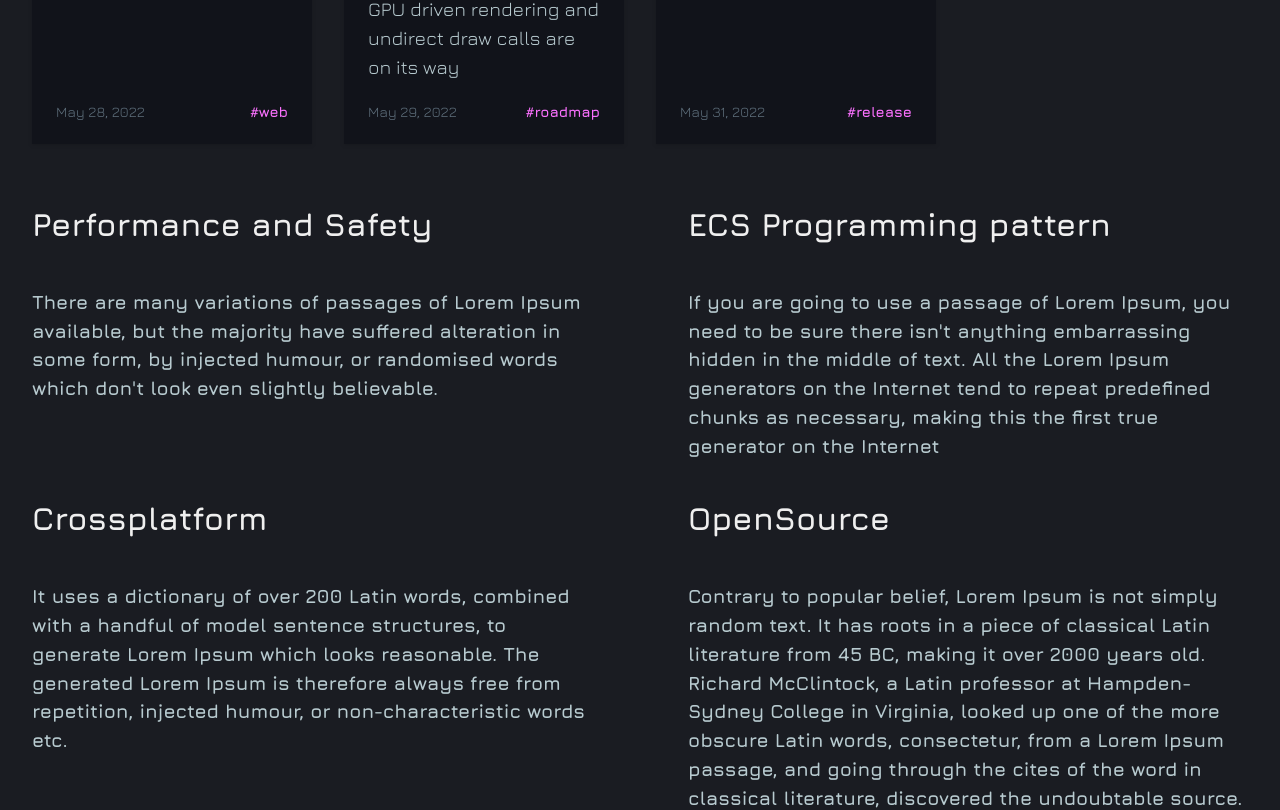
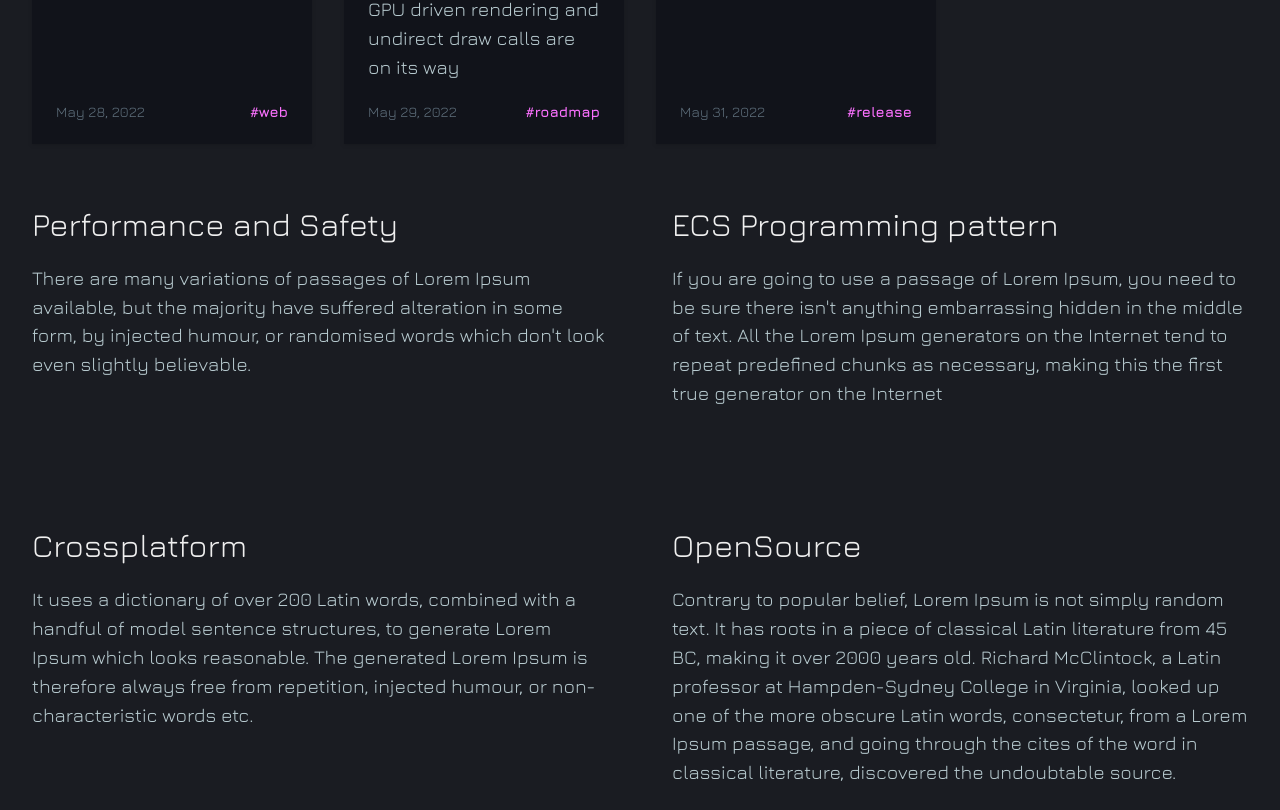
Before and after one commit to lowenware/dotrix-website, a Next.js app: page / in a window 1280 px wide. Shown: the part 1053-1863 px from the top of the page. Built offline with nearby package versions, Linux system fonts and the light colour scheme.

Commit message:
Restyle home page articles

```diff
--- a/src/globals.css
+++ b/src/globals.css
@@ -35,6 +35,10 @@ main h2 {
 
 main p {
   @apply pt-8 pb-4;
+}
+
+article h1 {
+  @apply text-h3;
 }
 
 @tailwind components;
--- a/src/pages/index.tsx
+++ b/src/pages/index.tsx
@@ -31,9 +31,7 @@ const Home: NextPage<HomepageProps> = ({posts}) => {
                 OpenSource 3D Engine for Rust Developers
               </h1>
             </div>
-            <div className={
-              "flex flex-col sm:flex-row self-center mx-auto justify-center"
-            }>
+            <div className="flex flex-col sm:flex-row self-center mx-auto justify-center">
               <Button
                 href={`${HANDBOOK_URL_ROOT}`}
                 className="mb-4 sm:mb-0 sm:mr-36"
@@ -53,50 +51,45 @@ const Home: NextPage<HomepageProps> = ({posts}) => {
           posts={posts.map(mapBlogPostRawToMeta)}
           className="bg-black-800 w-full px-32 -mt-32"
         />
-        <section className="w-full bg-black-800 flex justify-center">
+
+        <section className="flex">
           <div
-            className="max-w-7xl grid md:gap-32 grid-cols-1 sm:grid-rows-2
-            sm:grid-cols-2 mb-64 font-bold"
+            className="grid max-w-screen-xl mx-auto gap-64 px-32 grid-cols-1 lg:grid-rows-2
+              lg:grid-cols-2 my-64"
           >
-            <div className="flex flex-col pt-64 px-32 sm:pl-32">
-              <p className="text-white text-h3 mb-12">
-                Performance and Safety
-              </p>
-              <p className="text-blue-light">
+            <article className="flex flex-col space-y-24">
+              <h1>Performance and Safety</h1>
+              <p>
                 There are many variations of passages of Lorem Ipsum available,
                 but the majority have suffered alteration in some form, by
                 injected humour, or randomised words which don&apos;t look even
                 slightly believable.
               </p>
-            </div>
+            </article>
 
-            <div className="flex flex-col pt-64 px-32 sm:pr-32">
-              <p className="text-white text-h3 mb-12">
-                ECS Programming pattern
-              </p>
-              <p className="text-blue-light">
+            <article className="flex flex-col space-y-24">
+              <h1>ECS Programming pattern</h1>
+              <p>
                 If you are going to use a passage of Lorem Ipsum, you need to be
                 sure there isn&apos;t anything embarrassing hidden in the middle
                 of text. All the Lorem Ipsum generators on the Internet tend to
                 repeat predefined chunks as necessary, making this the first
                 true generator on the Internet
               </p>
-            </div>
-            <div className="flex flex-col pt-8 px-32 sm:pl-32">
-              <p className="text-white text-h3 mb-12">
-                Crossplatform
-              </p>
-              <p className="text-blue-light">
+            </article>
+            <article className="flex flex-col space-y-24">
+              <h1>Crossplatform</h1>
+              <p>
                 It uses a dictionary of over 200 Latin words, combined with a
                 handful of model sentence structures, to generate Lorem Ipsum
                 which looks reasonable. The generated Lorem Ipsum is therefore
                 always free from repetition, injected humour, or
                 non-characteristic words etc.
               </p>
-            </div>
-            <div className="flex flex-col pt-8 px-32 sm:pr-32">
-              <p className="text-white text-h3 mb-12">OpenSource </p>
-              <p className="text-blue-light ">
+            </article>
+            <article className="flex flex-col space-y-24">
+              <h1>OpenSource</h1>
+              <p>
                 Contrary to popular belief, Lorem Ipsum is not simply random
                 text. It has roots in a piece of classical Latin literature from
                 45 BC, making it over 2000 years old. Richard McClintock, a
@@ -105,7 +98,7 @@ const Home: NextPage<HomepageProps> = ({posts}) => {
                 Ipsum passage, and going through the cites of the word in
                 classical literature, discovered the undoubtable source.
               </p>
-            </div>
+            </article>
           </div>
         </section>
       </PageLayout>
```
